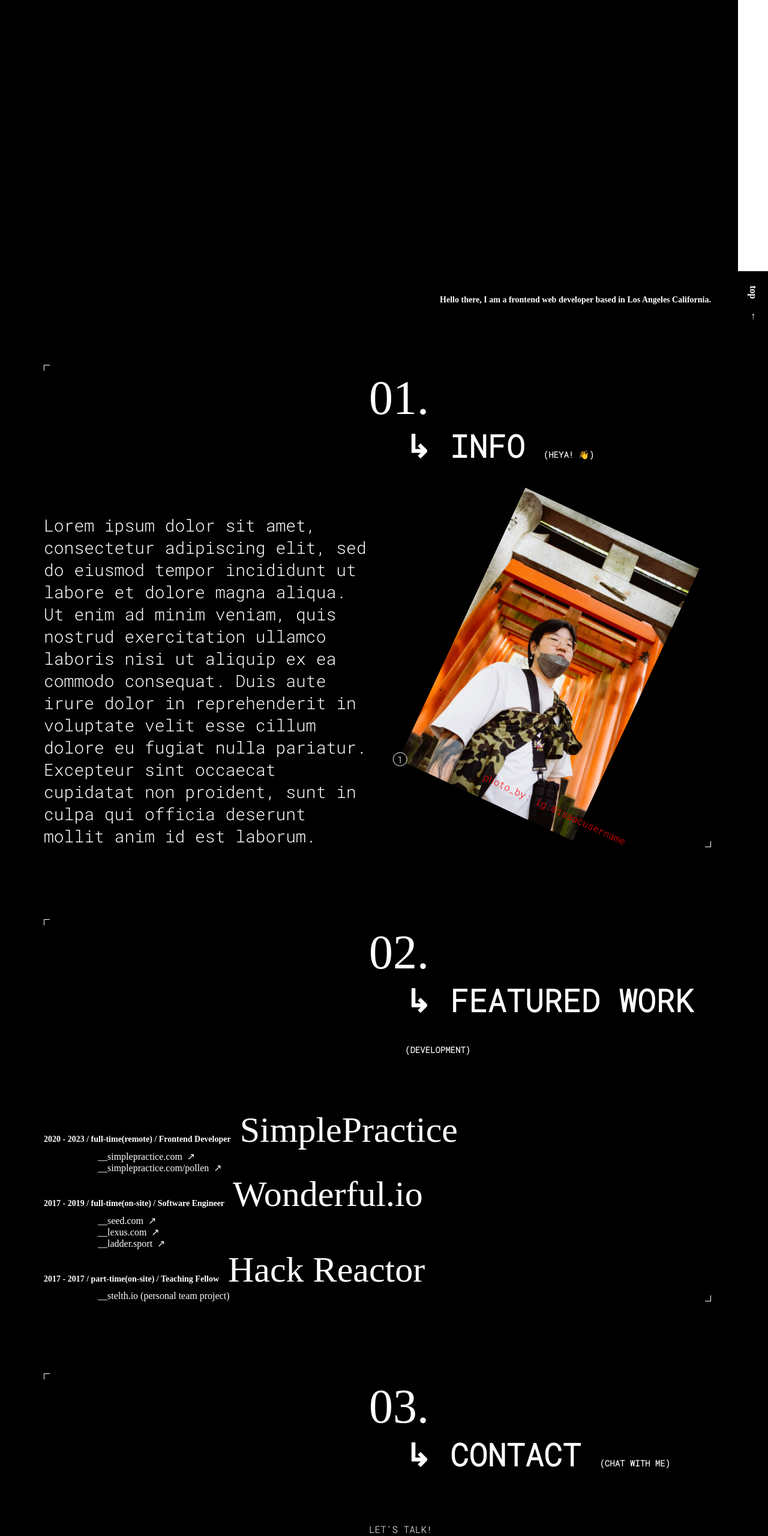
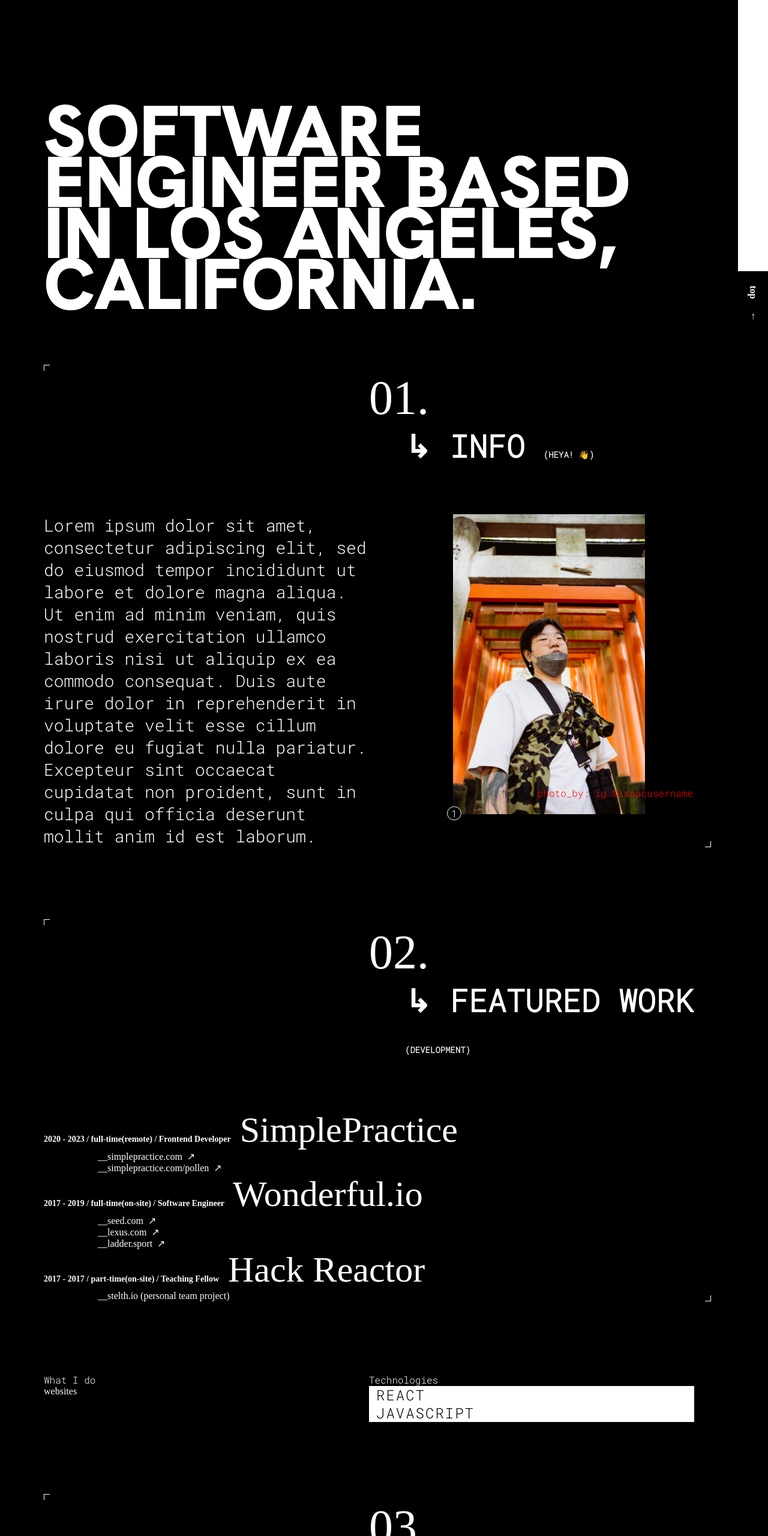
Before and after one commit to jinhwanee93/project_x, a Gatsby site: page / in a window 1280 px wide. Shown: the part 240-2800 px from the top of the page at 60% size. Built offline with nearby package versions, Linux system fonts and the light colour scheme; Gatsby itself is replaced by a stand-in of ours; a web font is replaced by a local one.

Commit message:
Add hero text and create attribute buttons for tech info

```diff
--- a/src/assets/fonts/fonts.scss
+++ b/src/assets/fonts/fonts.scss
@@ -40,3 +40,4 @@
 
 @import url('https://fonts.googleapis.com/css2?family=JetBrains+Mono:wght@100&display=swap');
 @import url('https://fonts.googleapis.com/css2?family=Roboto+Mono:wght@300&display=swap');
+@import url('https://fonts.googleapis.com/css2?family=Hanken+Grotesk:wght@900&family=Roboto+Mono:wght@300&display=swap');
--- /dev/null
+++ b/src/components/Buttons/AttributeButton.scss
@@ -0,0 +1,11 @@
+.att-button {
+    padding: 0px 12px;
+    text-transform: uppercase;
+    background: white;
+    letter-spacing: 2px;
+    line-height: 30px;
+    font-size: 24px;
+    font-weight: 400;
+    letter-spacing: 2px;
+    color: black;
+}
--- /dev/null
+++ b/src/components/Buttons/AttributeButton.tsx
@@ -0,0 +1,18 @@
+import * as React from "react"
+import "./AttributeButton.scss";
+
+type AttributeProps = {
+    text: string;
+}
+
+const AttributeButton: React.FC<AttributeProps> = ({
+    text
+}) => {
+    return(
+        <div className="att-button">
+            <p>{text}</p>
+        </div>
+    )
+}
+
+export default AttributeButton;
--- a/src/components/Hero/Hero.scss
+++ b/src/components/Hero/Hero.scss
@@ -27,3 +27,12 @@
     text-transform: uppercase;
     text-align: right;
 }
+
+.welcome-subcopy {
+    font-family: 'Hanken Grotesk', sans-serif;
+    font-size: 120px;
+    text-transform: uppercase;
+    position: absolute;
+    bottom: 12px;
+    line-height: 85px;
+}
--- a/src/components/Hero/Hero.tsx
+++ b/src/components/Hero/Hero.tsx
@@ -6,9 +6,7 @@ const Hero: React.FC = () => {
     return(
         <section className="hero-container">
             <p className="welcome-badge">↳ Welcome to my domain.</p>
-            <div className="hero-content">
-                <p className="hero-subcopy">Hello there, I am a frontend web developer based in Los Angeles California.</p>
-            </div>
+            <p className="welcome-subcopy">Software Engineer based in Los Angeles, California.</p>
         </section>
     )
 }
--- a/src/components/Info/Info.scss
+++ b/src/components/Info/Info.scss
@@ -15,7 +15,6 @@
     width: 320px;
     background-size: cover;
     position: relative;
-    transform: rotate(25deg);
     margin-left: 140px;
 
     .caption {
@@ -30,6 +29,5 @@
         position: absolute;
         bottom: -10px;
         left: -10px;
-        transform: rotate(-25deg);
     }
 }
--- /dev/null
+++ b/src/components/Tech/Tech.tsx
@@ -0,0 +1,23 @@
+import * as React from "react"
+import AttributeButton from "../Buttons/AttributeButton";
+import "./Tech.scss";
+
+const Tech: React.FC = () => {
+    return(
+        <section className="section-container">
+            <div className="display-grid--50">
+                <div>
+                    <p>What I do</p>
+                    <a>websites</a>
+                </div>
+                <div>
+                    <p>Technologies</p>
+                    <AttributeButton text="React"/>
+                    <AttributeButton text="JavaScript"/>
+                </div>
+            </div>
+        </section>
+    )
+}
+
+export default Tech;
--- a/src/components/Title/Title.scss
+++ b/src/components/Title/Title.scss
@@ -1,15 +1,19 @@
 .title-container {
+    background: white;
+    color: black;
     display: flex;
+    filter: blur(1px);
+    margin: 28px;
     position: absolute;
-    margin: 28px;
+    z-index: 99;
 }
 
 .first-name {
     font-family: 'Roboto Mono', monospace;
     font-size: 52px;
+    letter-spacing: .05px;
+    line-height: 1;
     text-transform: uppercase;
-    line-height: 1;
-    letter-spacing: .05px;
 }
 
 .subcopy {
--- a/src/pages/index.tsx
+++ b/src/pages/index.tsx
@@ -7,6 +7,7 @@ import Hero from "../components/Hero/Hero";
 import Info from "../components/Info/Info";
 import Contact from "../components/Contact/Contact";
 import Projects from "../components/Projects/Projects";
+import Tech from "../components/Tech/Tech";
 import "./index.scss";
 
 const IndexPage: React.FC<PageProps> = () => {
@@ -17,6 +18,7 @@ const IndexPage: React.FC<PageProps> = () => {
         <Hero/>
         <Info id="info"/>
         <Projects id="projects"/>
+        <Tech/>
         <Contact id="contact"/>
         <Footer/>
       </div>
```
Also changed, not shown: src/components/Tech/Tech.scss (added).
